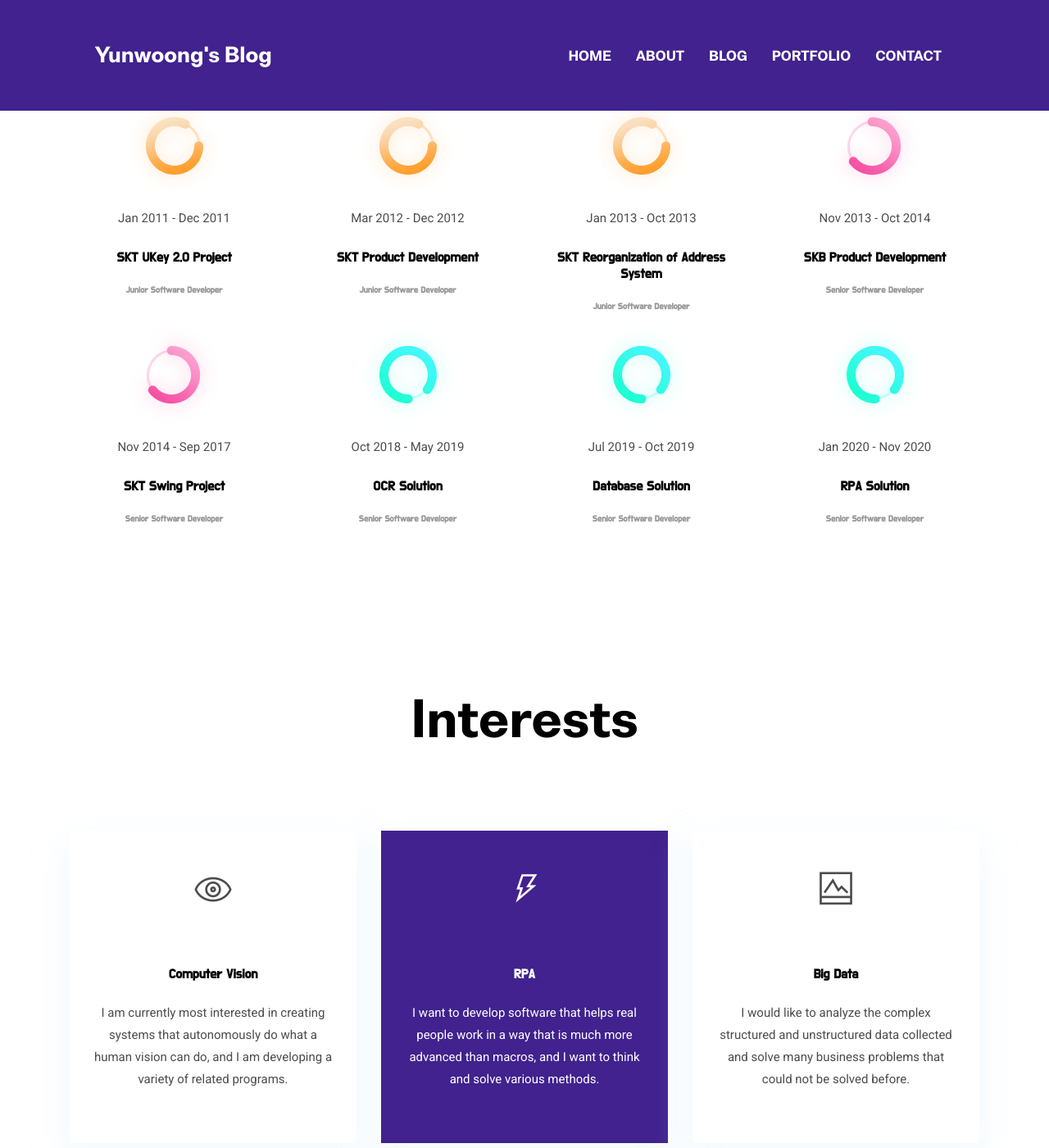
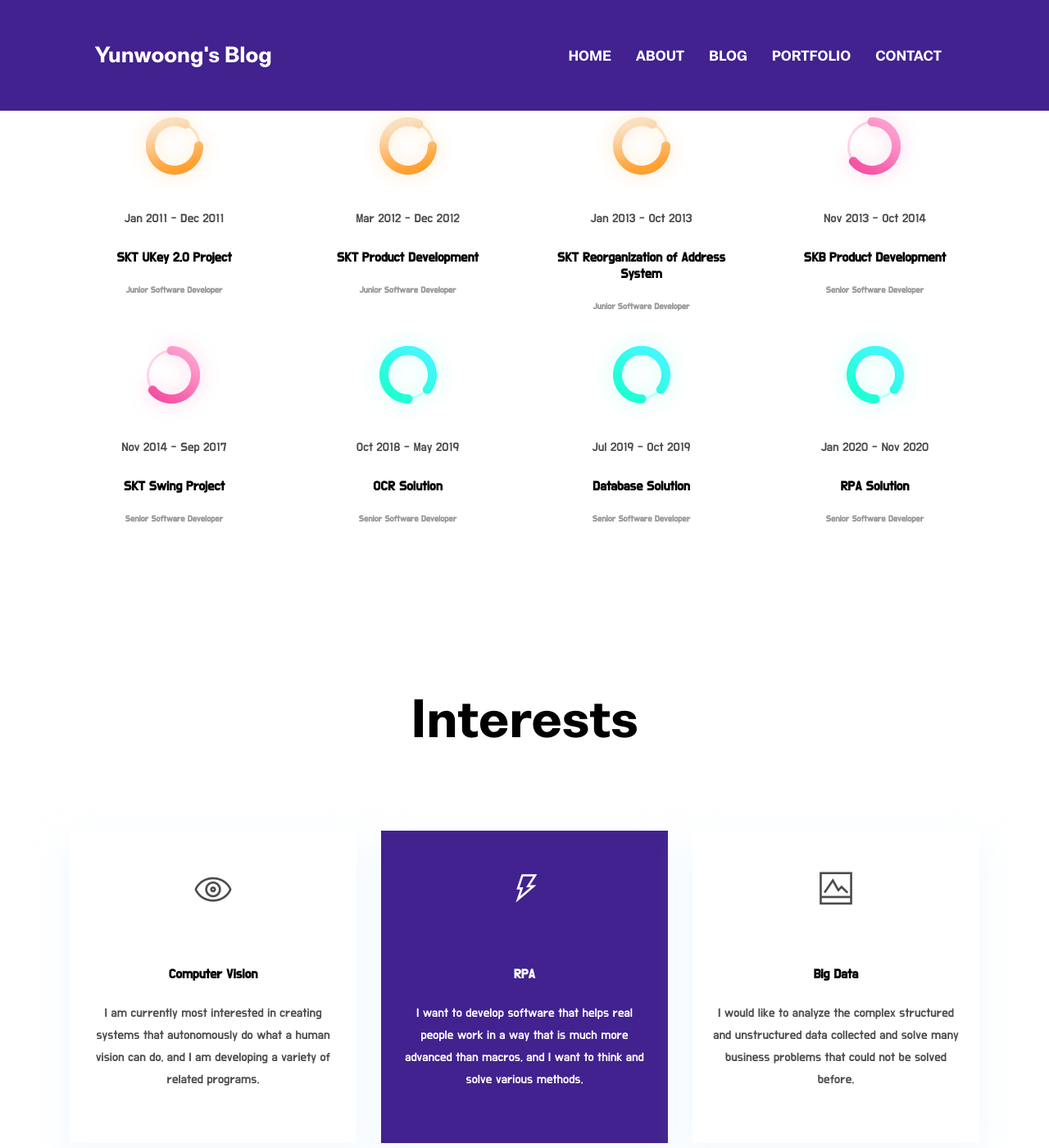
Before and after one commit to yunwoong7/yunwoong7.github.io, a Jekyll site: the page built from index.html, in a window 1280 px wide and 1400 px high, scrolled down 2390 px. Shown: the whole window at 82% size. Built offline with Jekyll 4.4.1, drawn with Linux system fonts in a browser that asks for light colours.

Commit message:
about font change

```diff
--- a/assets/scss/_typography.scss
+++ b/assets/scss/_typography.scss
@@ -23,7 +23,7 @@ p, .paragraph {
   color: $text-color;
   font-size: 15px;
   line-height: 1.8;
-  font-family: $primary-font;
+  font-family: $secondary-font;
   &-lg{
     font-size: 22px;
   }
```
